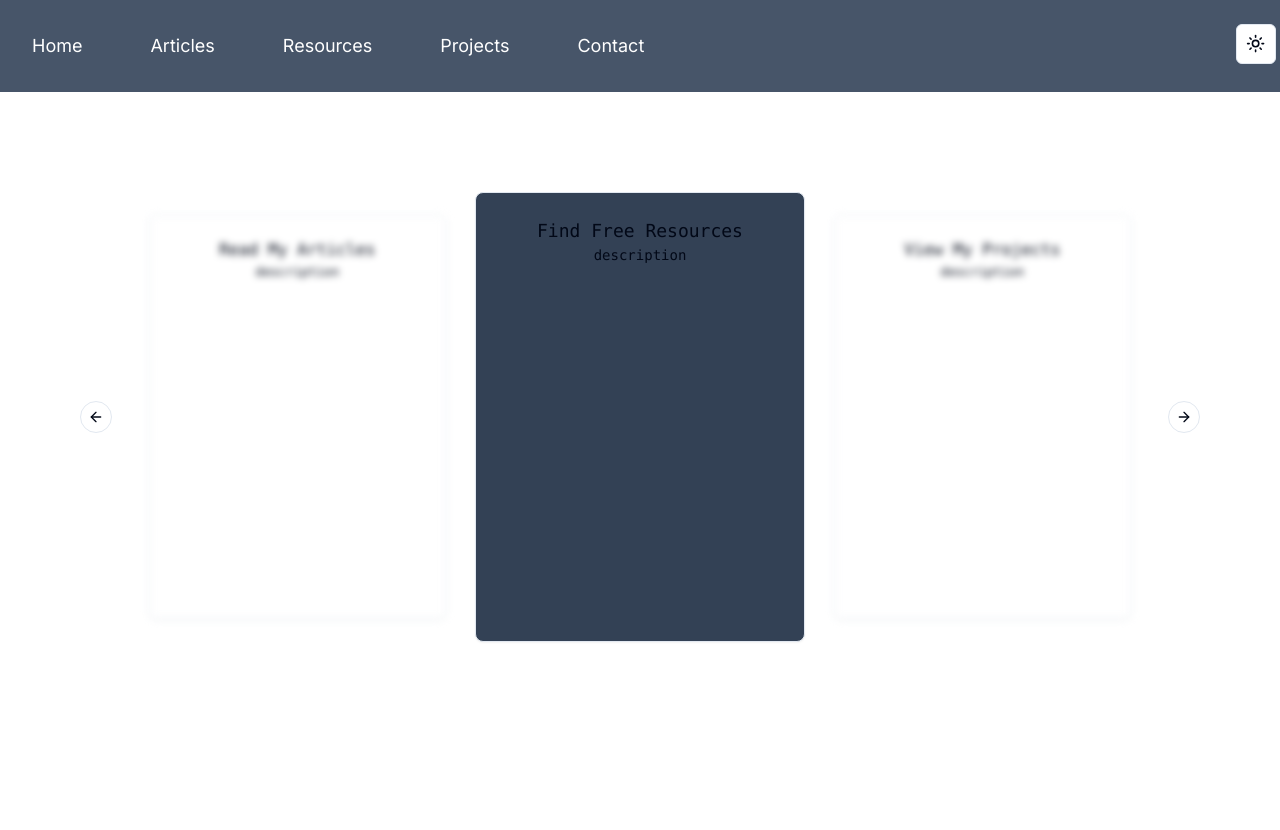
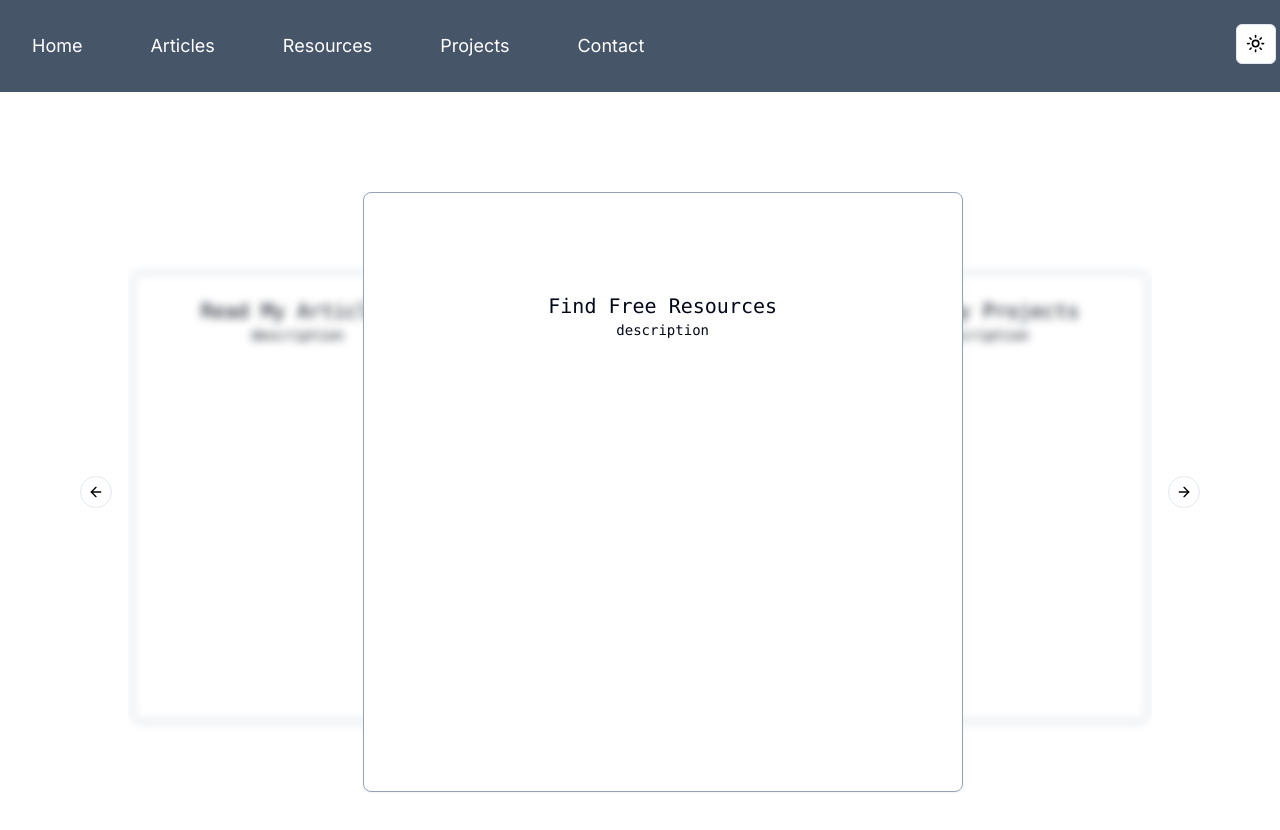
Before and after one commit to Zynkah/Blog, a Next.js app: page / in a window 1280 px wide. Shown: the top 830 px of the page. Built offline with nearby package versions, Linux system fonts and the light colour scheme.

Commit message:
Fix: light mode colors and carousel fixed

```diff
--- a/app/contact/page.tsx
+++ b/app/contact/page.tsx
@@ -6,7 +6,7 @@ import { Dialog, DialogContent, DialogTrigger } from "@/components/ui/dialog";
 export default function Contact() {
   return (
     <div className="p-2">
-      <div className="border w-max px-5 py-2 m-auto my-5 rounded hover:bg-slate-600 hover:scale-110">
+      <div className="border w-max px-5 py-2 m-auto my-5 rounded hover:bg-slate-300 hover:dark:bg-slate-600  border-slate-400 dark:border-slate-600 hover:scale-110">
         <Dialog>
           <DialogTrigger>View My Contact Card</DialogTrigger>
           <DialogContent>
--- a/app/globals.css
+++ b/app/globals.css
@@ -5,7 +5,9 @@
 @layer base {
   :root {
     --background: 0 0% 100%;
-    --foreground: 222.2 84% 4.9%;
+    --foreground: 27.13,
+      -6.988,
+      -16.826;
 
     --card: 0 0% 100%;
     --card-foreground: 222.2 84% 4.9%;
--- a/components/Carousel.tsx
+++ b/components/Carousel.tsx
@@ -40,20 +40,20 @@ export default function HomeCarousel() {
             return (
               <CarouselItem
                 key={index}
-                className="pl-1 md:basis-1/2 lg:basis-1/3 text-center"
+                className={`pl-1 md:basis-1/3 text-center ${isActive ? 'z-10' : 'z-0'} `}
               >
                 <Link href={CarouselData[index]?.link}>
                   <div className="p-1">
                     <Card
-                      className={`hover:underline decoration-sky-500 ${
+                      className={`hover:bg-slate-300 hover:dark:bg-slate-600  border-slate-400 dark:border-slate-600 ${
                         isActive
-                          ? "bg-slate-700"
-                          : "sm:scale-90 sm:blur-sm hover:blur-none"
+                          ? "md:w-[400px] lg:w-[500px] xl:w-[600px] md:-ml-28"
+                          : "md:scale-90 xl:scale-100 lg:mt-8 xl:mt-20 md:blur-sm hover:blur-none"
                       }`}
                     >
                       <CardContent className="flex aspect-square items-center justify-center p-6">
                         <div className="h-[400px]">
-                          <h2 className="text-lg">
+                          <h2 className="text-xl">
                             {CarouselData[index]?.title}
                           </h2>
                           <p>{CarouselData[index]?.description}</p>
```
